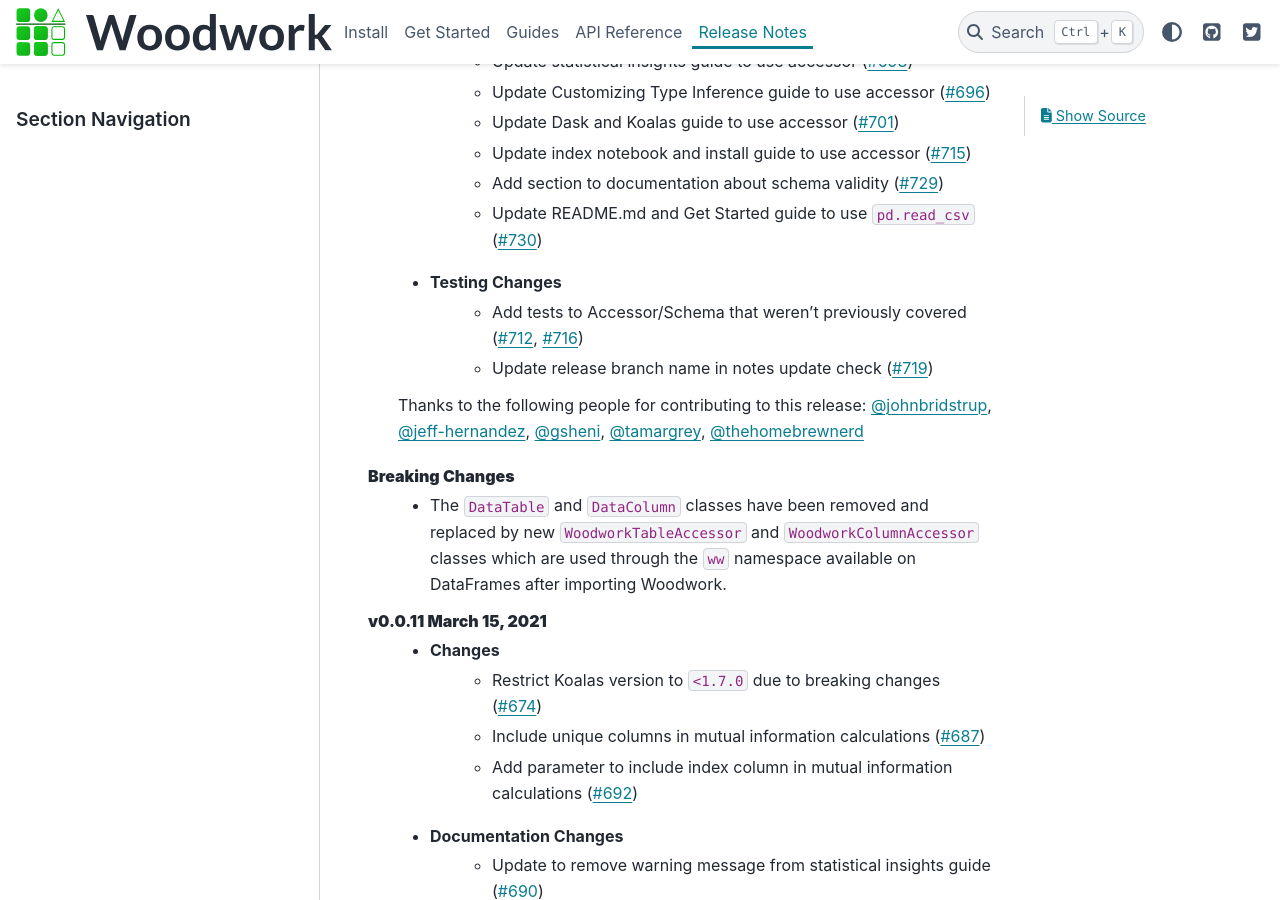
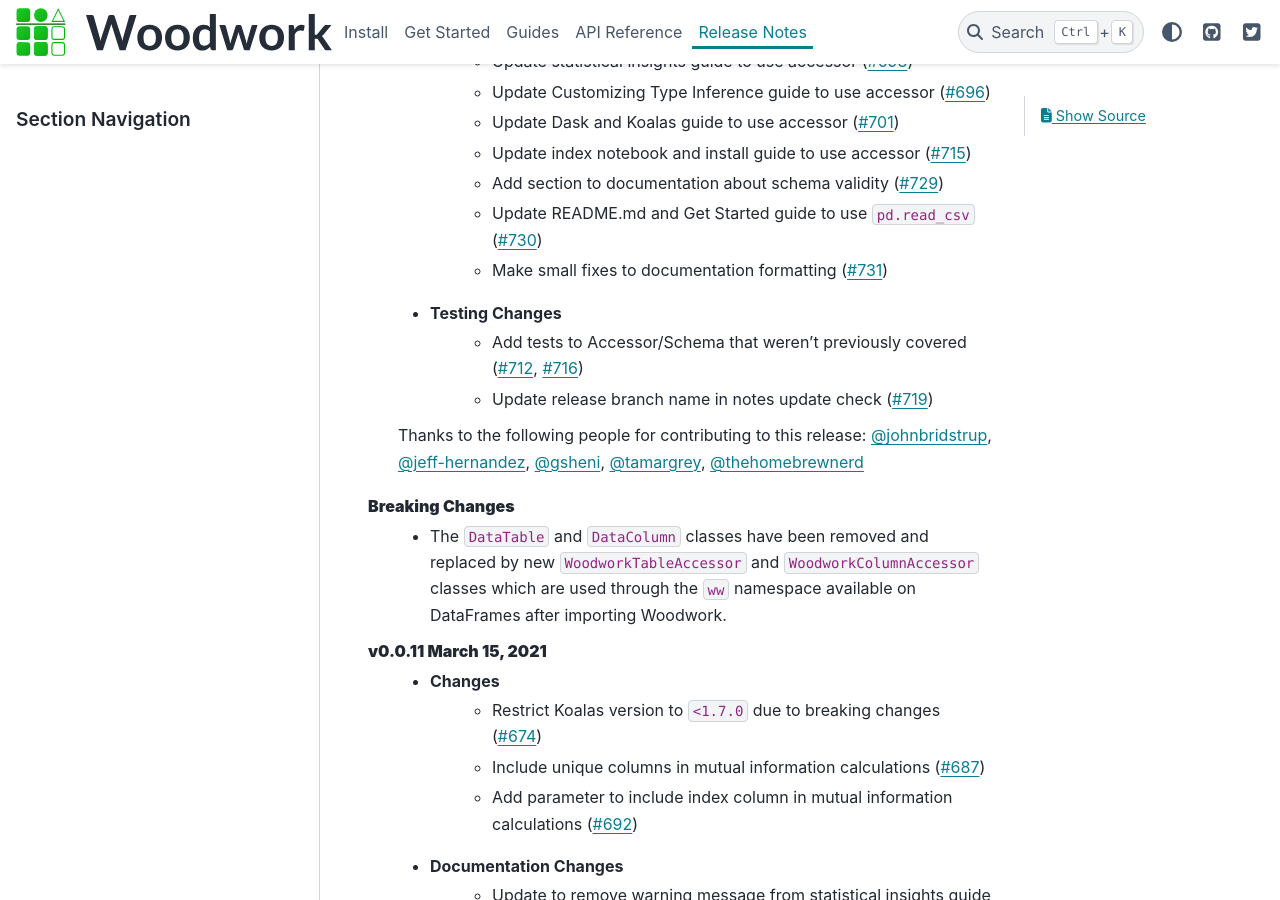
Before and after one commit to alteryx/woodwork, a Sphinx documentation site: the page built from docs/source/release_notes.rst, in a window 1280 px wide and 900 px high, scrolled down 2732 px. Built offline with Sphinx 7.4.7 and the PyData theme 0.15.4, drawn with Linux system fonts in a browser that asks for light colours; comment, search, counter and statistics services are not loaded.

Commit message:
add release note

```diff
--- a/docs/source/release_notes.rst
+++ b/docs/source/release_notes.rst
@@ -69,6 +69,7 @@ Release Notes
         * Update index notebook and install guide to use accessor (:pr:`715`)
         * Add section to documentation about schema validity (:pr:`729`)
         * Update README.md and Get Started guide to use ``pd.read_csv`` (:pr:`730`)
+        * Make small fixes to documentation formatting (:pr:`731`)
     * Testing Changes
         * Add tests to Accessor/Schema that weren't previously covered (:pr:`712`, :pr:`716`)
         * Update release branch name in notes update check (:pr:`719`)
```
